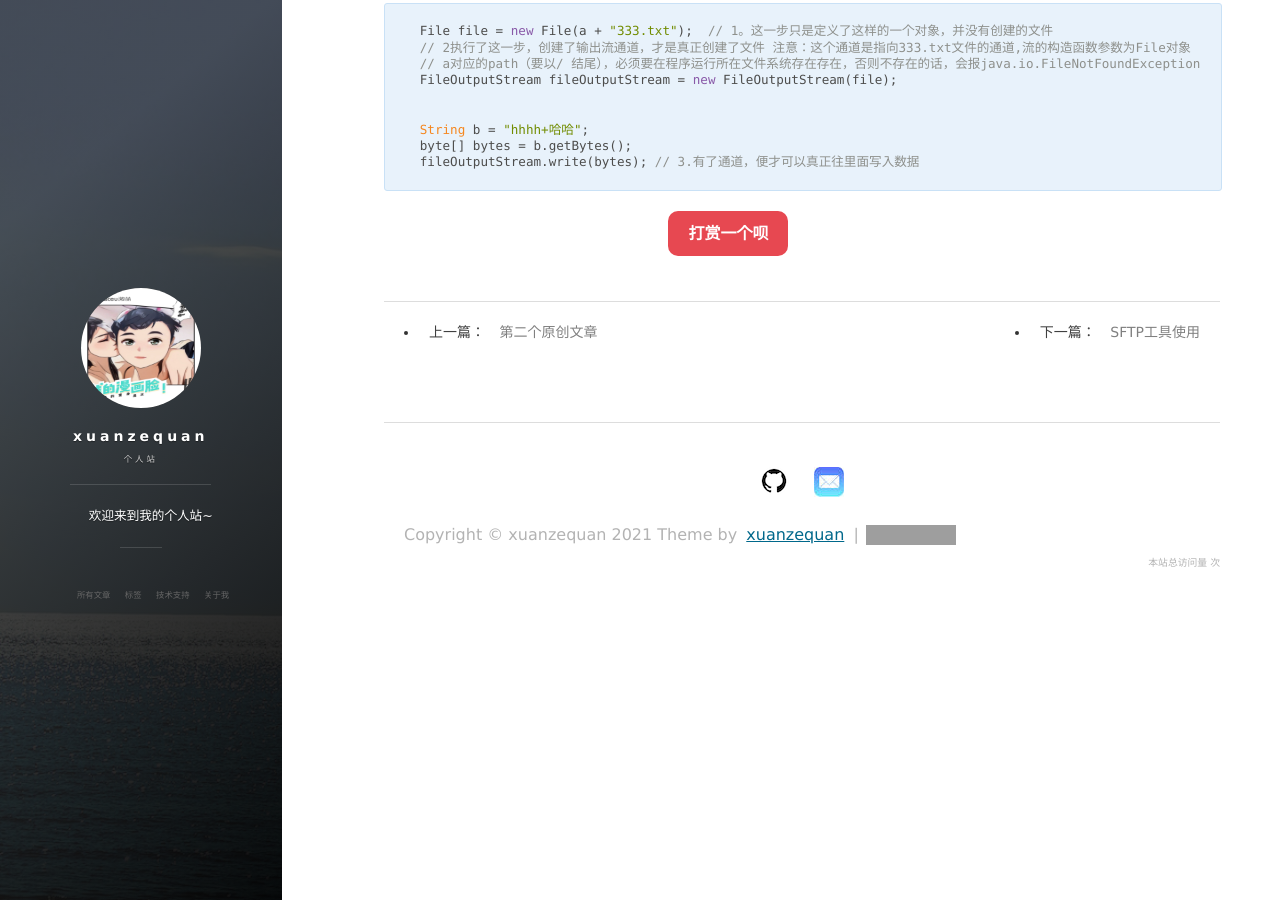
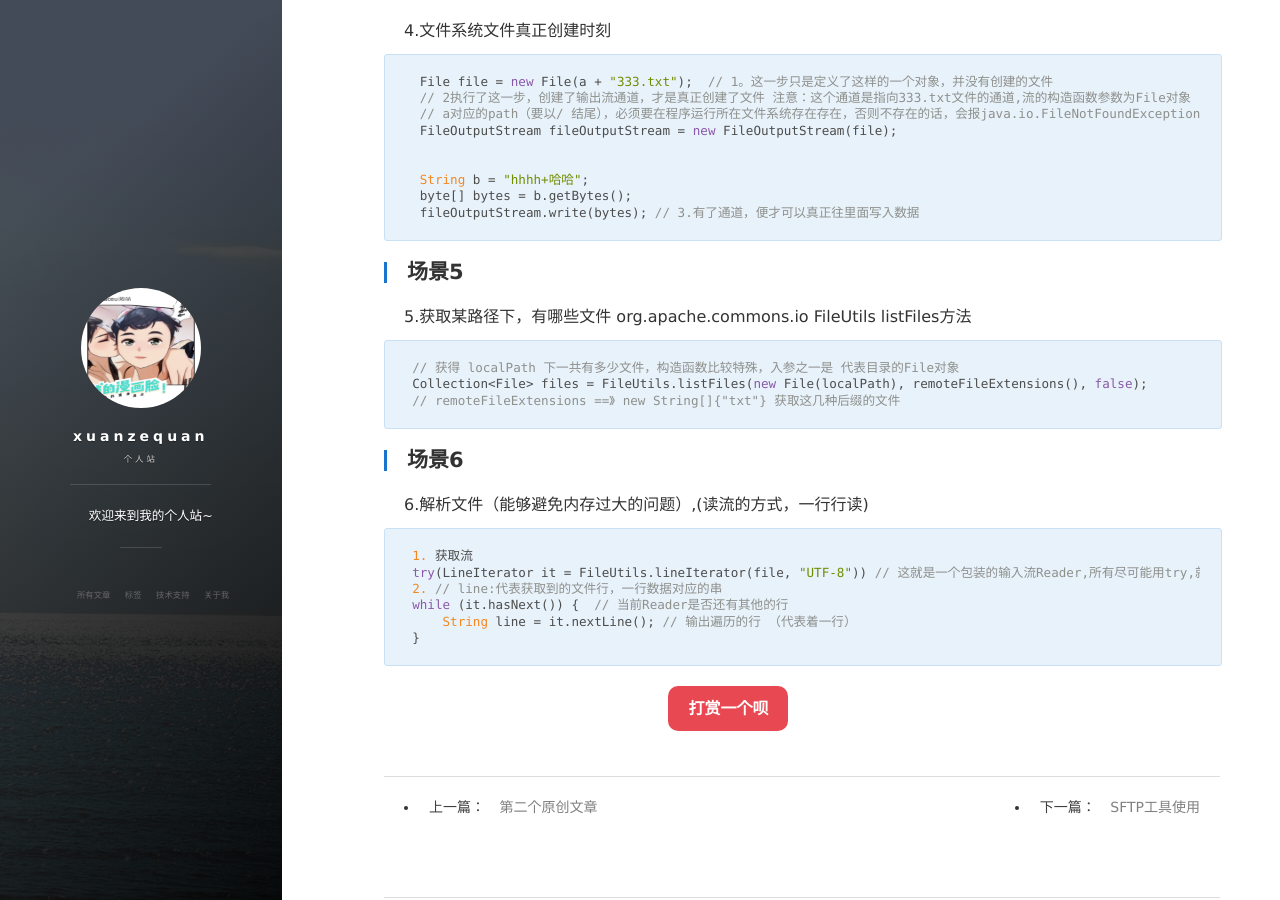
Before and after one commit to bestfutureforus/bestfutureforus.github.io, a Jekyll site: the page built from _posts/2021-10-15-File.md, in a window 1280 px wide and 900 px high, scrolled down 1197 px. Built offline with Jekyll 4.4.1, drawn with Linux system fonts in a browser that asks for light colours; nearby versions of some CDN libraries; comment, search, counter and statistics services are not loaded; grey boxes are pictures that could not be loaded.

Commit message:
fun(*): 提交代码

```diff
--- a/_posts/2021-10-15-File.md
+++ b/_posts/2021-10-15-File.md
@@ -48,3 +48,21 @@ tag: hexo
      String b = "hhhh+哈哈";
      byte[] bytes = b.getBytes();
      fileOutputStream.write(bytes); // 3.有了通道，便才可以真正往里面写入数据
+
+## 场景5
+ 5.获取某路径下，有哪些文件
+    org.apache.commons.io FileUtils listFiles方法
+
+    // 获得 localPath 下一共有多少文件，构造函数比较特殊，入参之一是 代表目录的File对象
+    Collection<File> files = FileUtils.listFiles(new File(localPath), remoteFileExtensions(), false);
+    // remoteFileExtensions ==》 new String[]{"txt"} 获取这几种后缀的文件
+
+## 场景6
+ 6.解析文件（能够避免内存过大的问题）,(读流的方式，一行行读)
+
+    1. 获取流
+    try(LineIterator it = FileUtils.lineIterator(file, "UTF-8")) // 这就是一个包装的输入流Reader,所有尽可能用try,就不用关闭资源
+    2. // line:代表获取到的文件行，一行数据对应的串
+    while (it.hasNext()) {  // 当前Reader是否还有其他的行
+        String line = it.nextLine(); // 输出遍历的行 （代表着一行）
+    }
```
